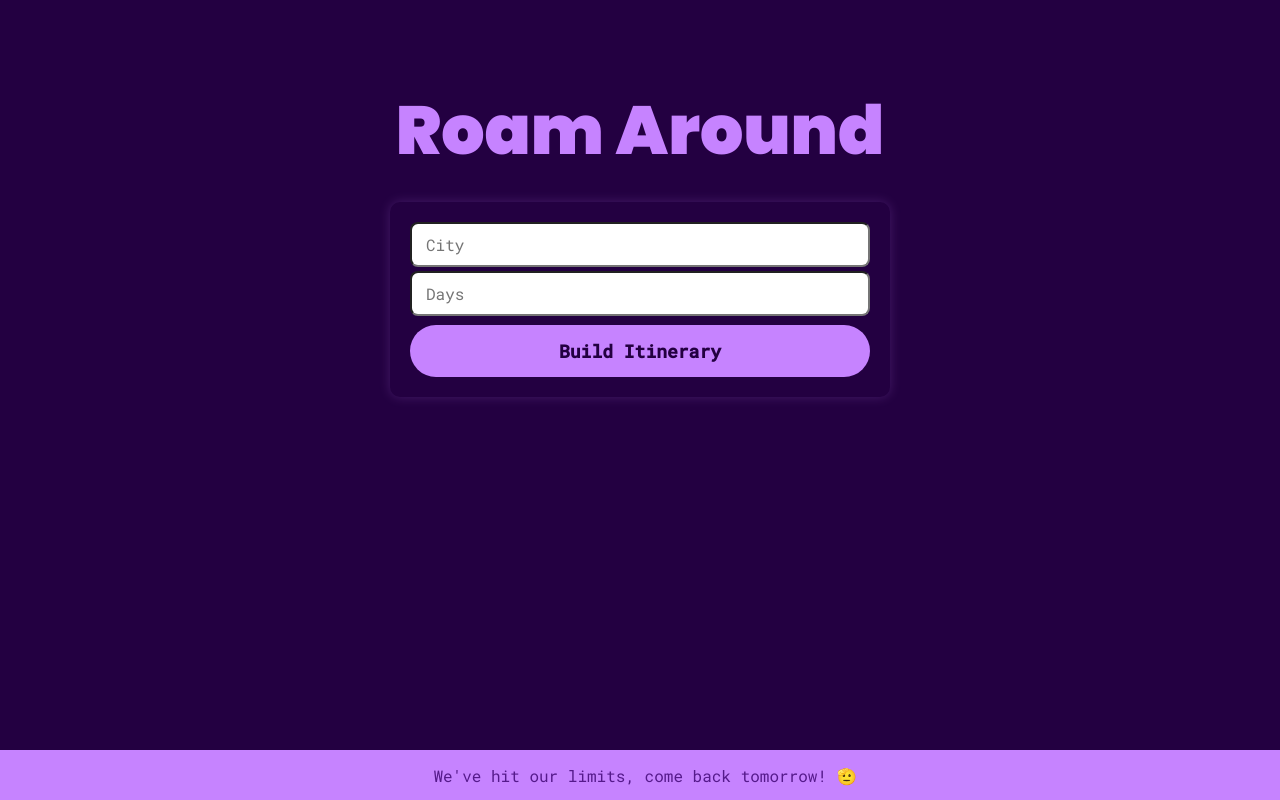
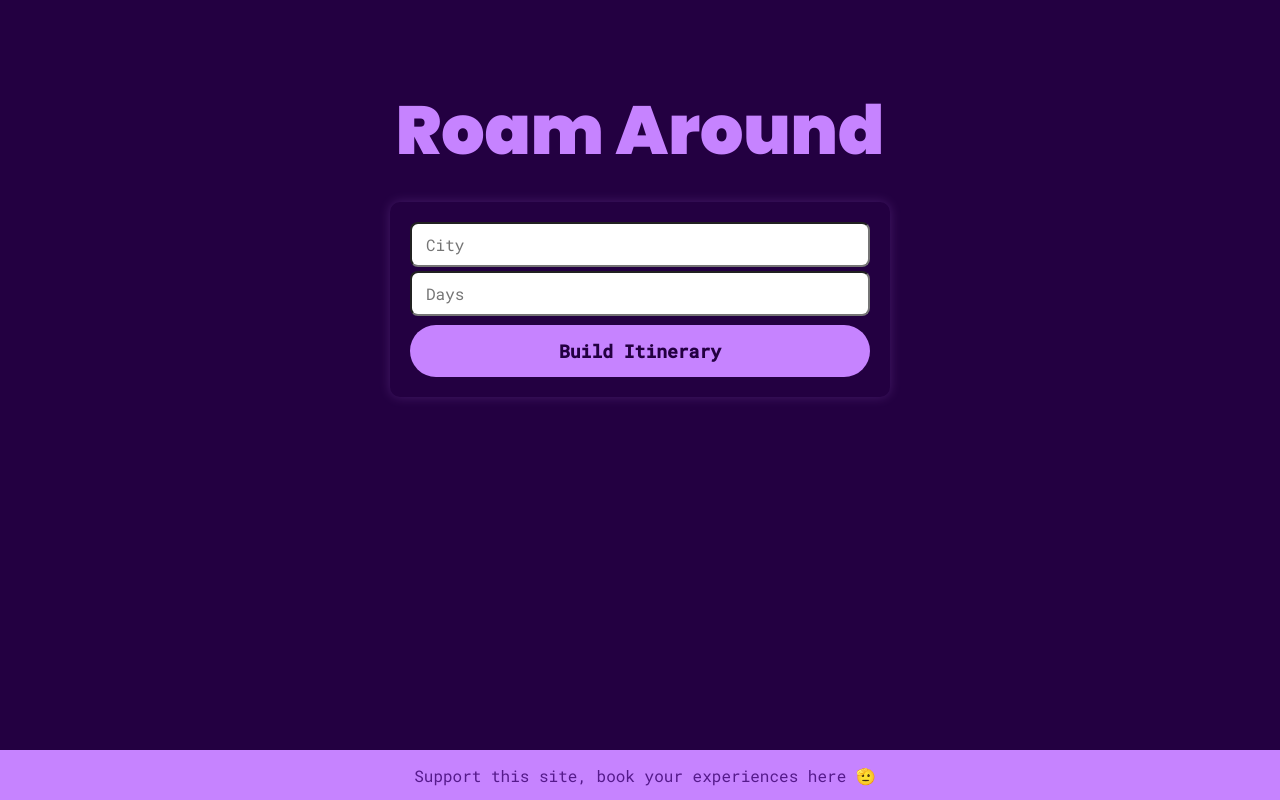
Before and after one commit to adiyatmapw/wisnu-roam-around, a Next.js app: page / in a window 1280 px wide. Built offline with nearby package versions, Linux system fonts and the light colour scheme.

Commit message:
doni key, footer, back up!

```diff
--- a/app/layout.tsx
+++ b/app/layout.tsx
@@ -21,7 +21,7 @@ export default function RootLayout({
         </div>
         <footer className="footer">
             <p>
-             <a className="sponsor" target="_blank" rel="no-opener" href="https://bit.ly/roamfooter"> We've hit our limits, come back tomorrow! 🫡</a>
+             <a className="sponsor" target="_blank" rel="no-opener" href="https://bit.ly/roamaroundfoot"> Support this site, book your experiences here 🫡</a>
             </p>
         </footer>
       </body>
--- a/app/page.tsx
+++ b/app/page.tsx
@@ -24,8 +24,8 @@ export default function Home() {
   async function hitAPI() {
     try {
       if (!request.city || !request.days) return
-      setMessage('Hi! We hit out GPT limits at the moment. Please come back tomorrow!')
-           //setMessage('Building itinerary...this may take 40 seconds')
+      //setMessage('Hi! We hit our limits at the moment. Please come back tomorrow!')
+      setMessage('Building itinerary...this may take 40 seconds')
       setLoading(true)
       setItinerary('')
 
@@ -125,7 +125,7 @@ export default function Home() {
           }
           {
             itinerary && (
-              <h3 style={styles.cityHeadingStyle}> Ready to take the next step? Support us by booking <a target="_blank" rel="no-opener" href="https://wayaway.tp.st/NoWTlbkP">here</a></h3>
+              <h3 style={styles.cityHeadingStyle}> Ready to take the next step? Support us by booking <a target="_blank" rel="no-opener" href="https://bit.ly/roamaroundfoot">here</a></h3>
             )
           }
 
```
